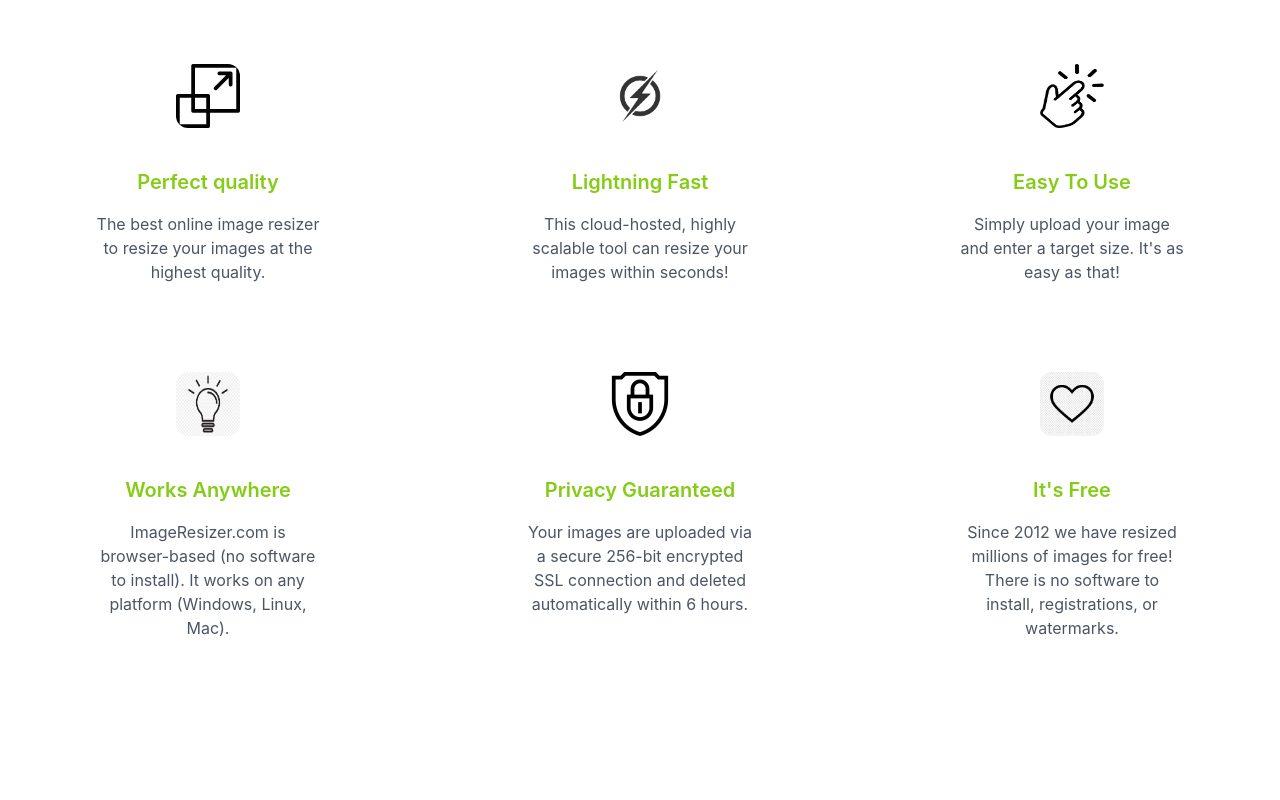
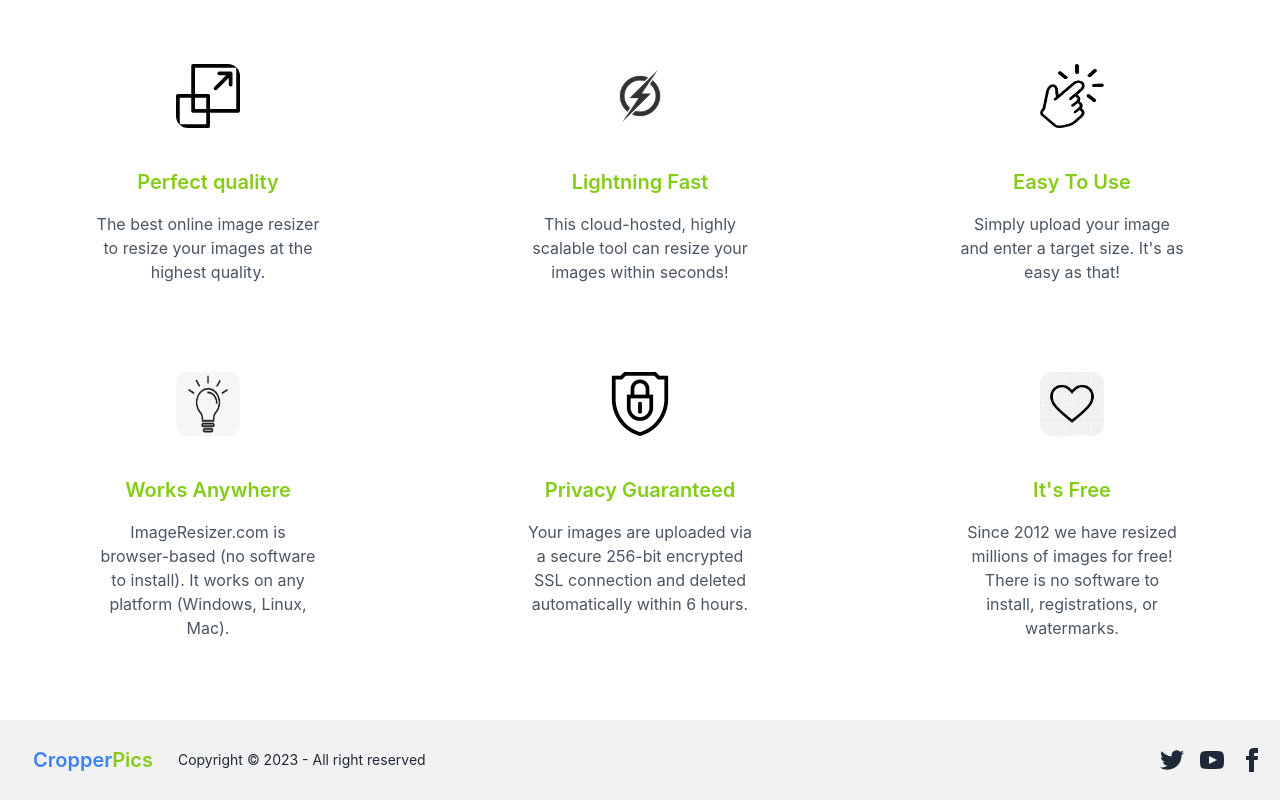
Before and after one commit to Sayedfarabi/auto-crop-application, a React (Create React App) app: page / in a window 1280 px wide. Shown: the part 888-1688 px from the top of the page. Before the commit the page ends 1608 px from the top, so only its background shows below. Built offline with nearby package versions, Linux system fonts and the light colour scheme.

Commit message:
footer section added

```diff
--- a/src/App.tsx
+++ b/src/App.tsx
@@ -2,6 +2,7 @@ import ImageCropper from './components/image-cropper/ImageCropper';
 import Navbar from './components/navbar/Navbar';
 import Banner from './components/banner/Banner';
 import FeaturesSection from './components/features-section/FeaturesSection';
+import Footer from './components/footer/Footer';
 
 function App() {
   return (
@@ -10,6 +11,7 @@ function App() {
       <Banner></Banner>
       <ImageCropper></ImageCropper>
       <FeaturesSection></FeaturesSection>
+      <Footer></Footer>
     </>
   );
 }
--- /dev/null
+++ b/src/components/footer/Footer.jsx
@@ -0,0 +1,20 @@
+import React from 'react';
+
+const Footer = () => {
+    return (
+        <footer className="footer items-center p-4 bg-base-200">
+            <div className="items-center grid-flow-col">
+                <p className='btn btn-ghost normal-case text-xl text-blue-500'>Cropper<span className='text-lime-500'>Pics</span></p>
+                <p>Copyright © 2023 - All right reserved</p>
+            </div>
+            <div className="grid-flow-col gap-4 md:place-self-center md:justify-self-end">
+                <a><svg xmlns="http://www.w3.org/2000/svg" width="24" height="24" viewBox="0 0 24 24" className="fill-current"><path d="M24 4.557c-.883.392-1.832.656-2.828.775 1.017-.609 1.798-1.574 2.165-2.724-.951.564-2.005.974-3.127 1.195-.897-.957-2.178-1.555-3.594-1.555-3.179 0-5.515 2.966-4.797 6.045-4.091-.205-7.719-2.165-10.148-5.144-1.29 2.213-.669 5.108 1.523 6.574-.806-.026-1.566-.247-2.229-.616-.054 2.281 1.581 4.415 3.949 4.89-.693.188-1.452.232-2.224.084.626 1.956 2.444 3.379 4.6 3.419-2.07 1.623-4.678 2.348-7.29 2.04 2.179 1.397 4.768 2.212 7.548 2.212 9.142 0 14.307-7.721 13.995-14.646.962-.695 1.797-1.562 2.457-2.549z"></path></svg>
+                </a>
+                <a><svg xmlns="http://www.w3.org/2000/svg" width="24" height="24" viewBox="0 0 24 24" className="fill-current"><path d="M19.615 3.184c-3.604-.246-11.631-.245-15.23 0-3.897.266-4.356 2.62-4.385 8.816.029 6.185.484 8.549 4.385 8.816 3.6.245 11.626.246 15.23 0 3.897-.266 4.356-2.62 4.385-8.816-.029-6.185-.484-8.549-4.385-8.816zm-10.615 12.816v-8l8 3.993-8 4.007z"></path></svg></a>
+                <a><svg xmlns="http://www.w3.org/2000/svg" width="24" height="24" viewBox="0 0 24 24" className="fill-current"><path d="M9 8h-3v4h3v12h5v-12h3.642l.358-4h-4v-1.667c0-.955.192-1.333 1.115-1.333h2.885v-5h-3.808c-3.596 0-5.192 1.583-5.192 4.615v3.385z"></path></svg></a>
+            </div>
+        </footer>
+    );
+};
+
+export default Footer;
```
